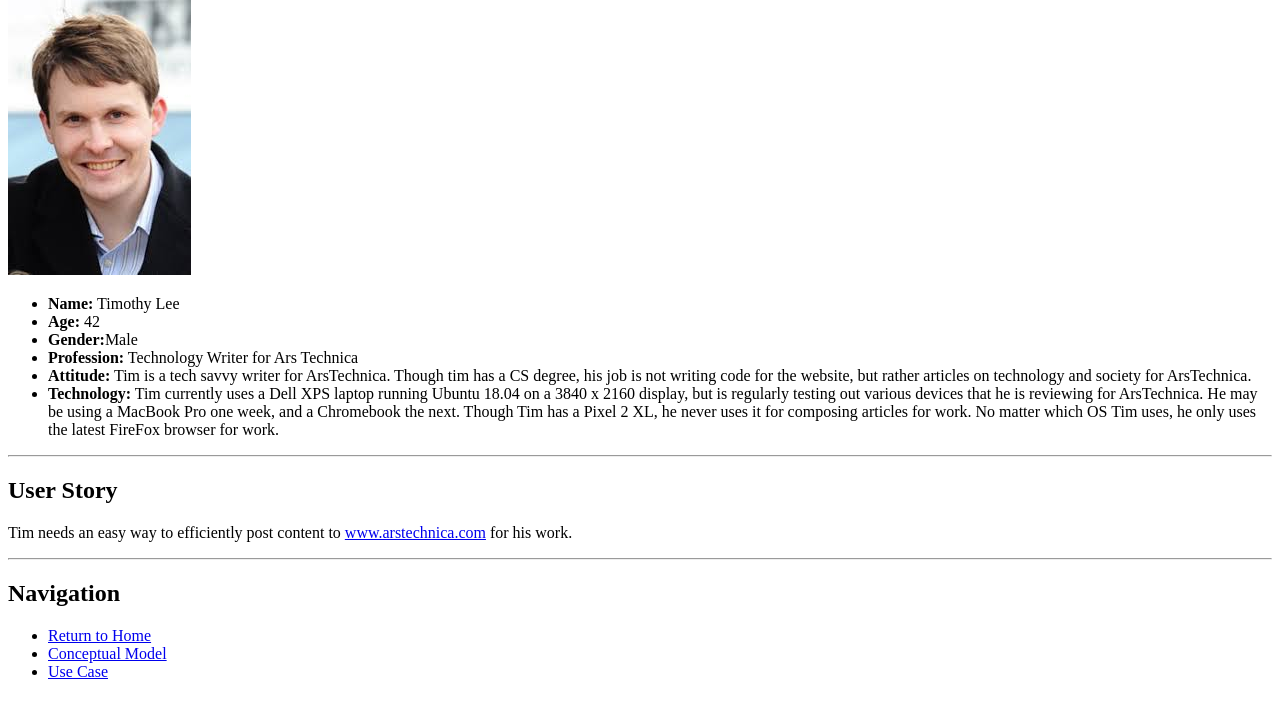
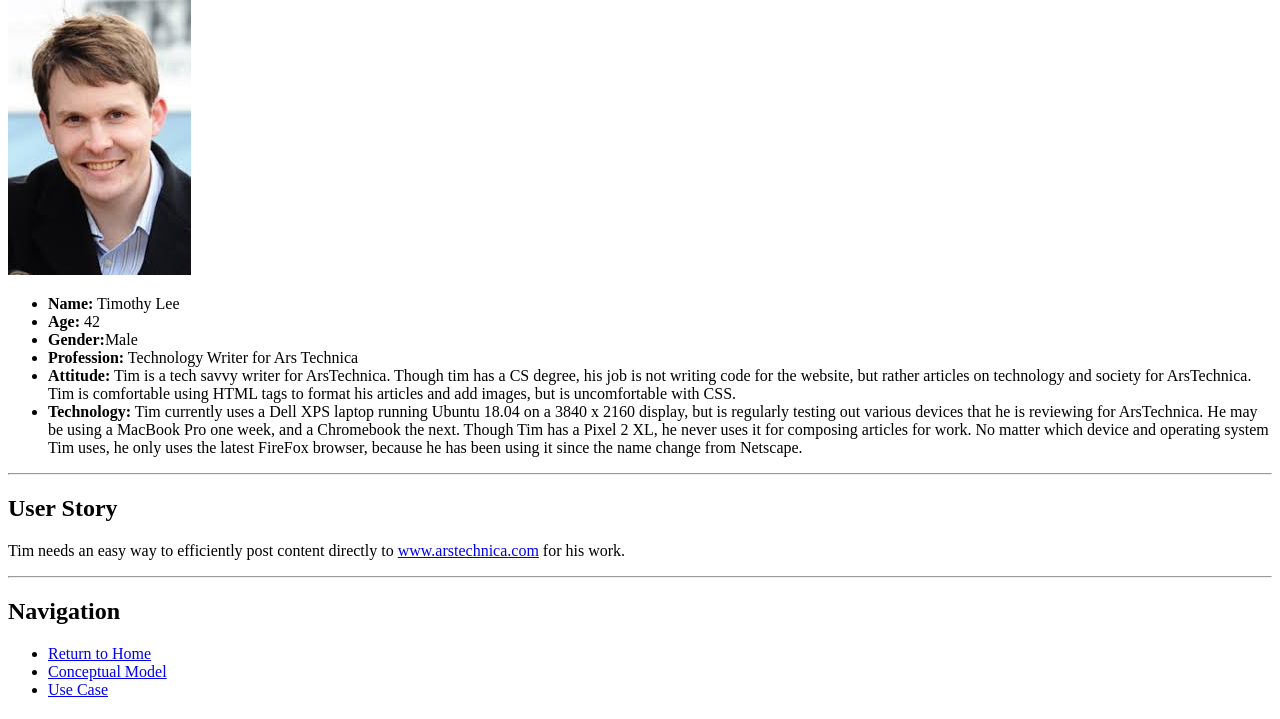
Before and after one commit to judeamiller/data-design, a PHP site: page /timothylee.php in a window 1280 px wide. Shown: the part 81-800 px from the top of the page. Run offline with PHP 8.4, Linux system fonts and the light colour scheme.

Commit message:
Edit Attitude and Technology sections.

```diff
--- a/epic/timothylee.php
+++ b/epic/timothylee.php
@@ -12,12 +12,12 @@
 			<li><strong>Age:</strong> 42</li>
 			<li><strong>Gender:</strong>Male</li>
 			<li><strong>Profession:</strong> Technology Writer for Ars Technica</li>
-			<li><strong>Attitude:</strong> Tim is a tech savvy writer for ArsTechnica. Though tim has a CS degree, his job is not writing code for the website, but rather articles on technology and society for ArsTechnica. </li>
-			<li><strong>Technology:</strong> Tim currently uses a Dell XPS laptop running Ubuntu 18.04 on a 3840 x 2160 display, but is regularly testing out various  devices that he is reviewing for ArsTechnica. He may be using a MacBook Pro one week, and a Chromebook the next. Though Tim has a Pixel 2 XL, he never uses it for composing articles for work. No matter which OS Tim uses, he only uses the latest FireFox browser for work.</li>
+			<li><strong>Attitude:</strong> Tim is a tech savvy writer for ArsTechnica. Though tim has a CS degree, his job is not writing code for the website, but rather articles on technology and society for ArsTechnica. Tim is comfortable using HTML tags to format his articles and add images, but is uncomfortable with CSS.</li>
+			<li><strong>Technology:</strong> Tim currently uses a Dell XPS laptop running Ubuntu 18.04 on a 3840 x 2160 display, but is regularly testing out various  devices that he is reviewing for ArsTechnica. He may be using a MacBook Pro one week, and a Chromebook the next. Though Tim has a Pixel 2 XL, he never uses it for composing articles for work. No matter which device and operating system Tim uses, he only uses the latest FireFox browser, because he has been using it since the name change from Netscape.</li>
 		</ul>
 		<hr/>
 		<h2>User Story</h2>
-		<p>Tim needs an easy way to efficiently post content to <a href="https://www.arstechnica.com">www.arstechnica.com</a> for his work. </p>
+		<p>Tim needs an easy way to efficiently post content directly to <a href="https://www.arstechnica.com">www.arstechnica.com</a> for his work. </p>
 		</ul>
 
 		<hr/>
```
